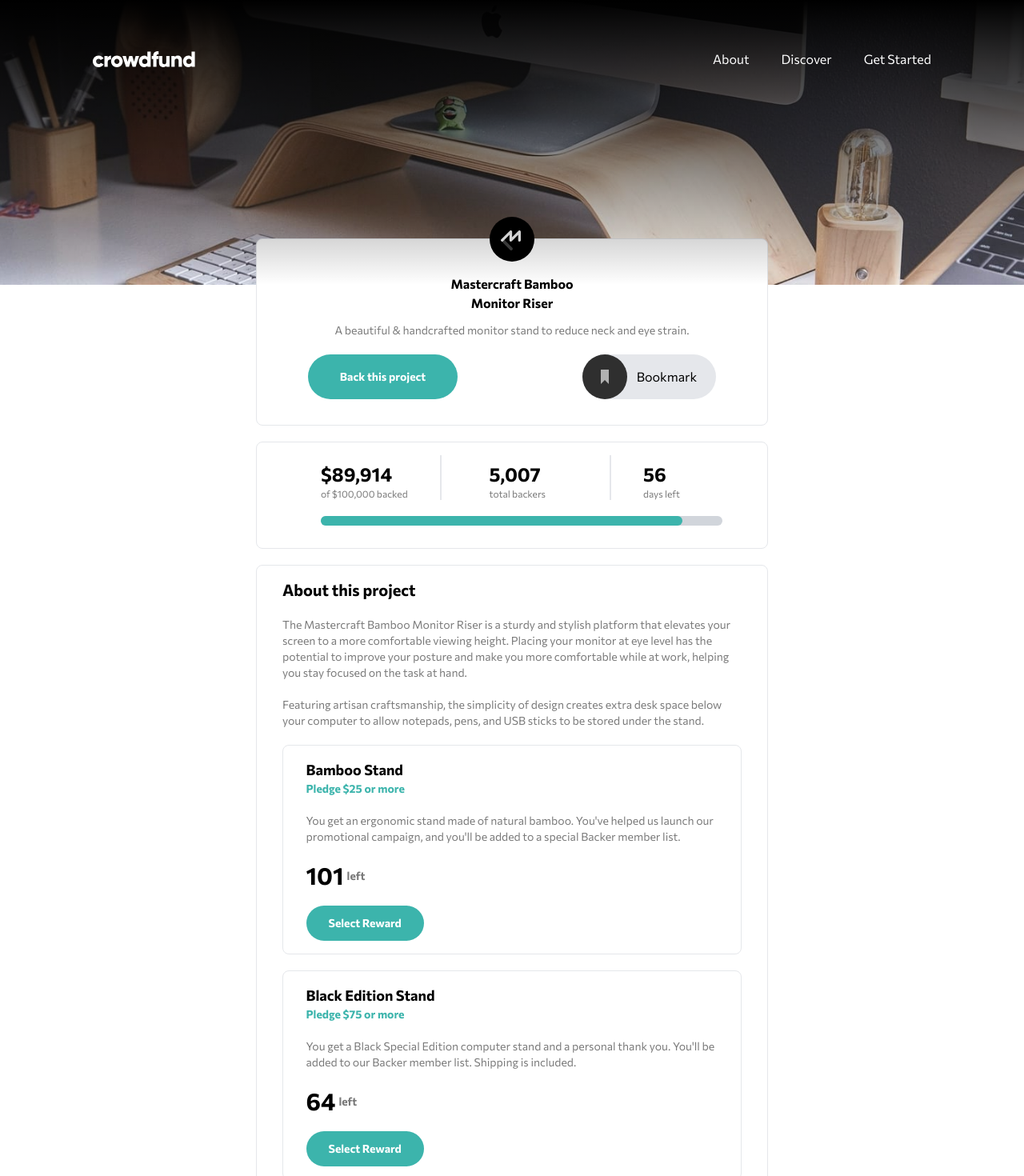
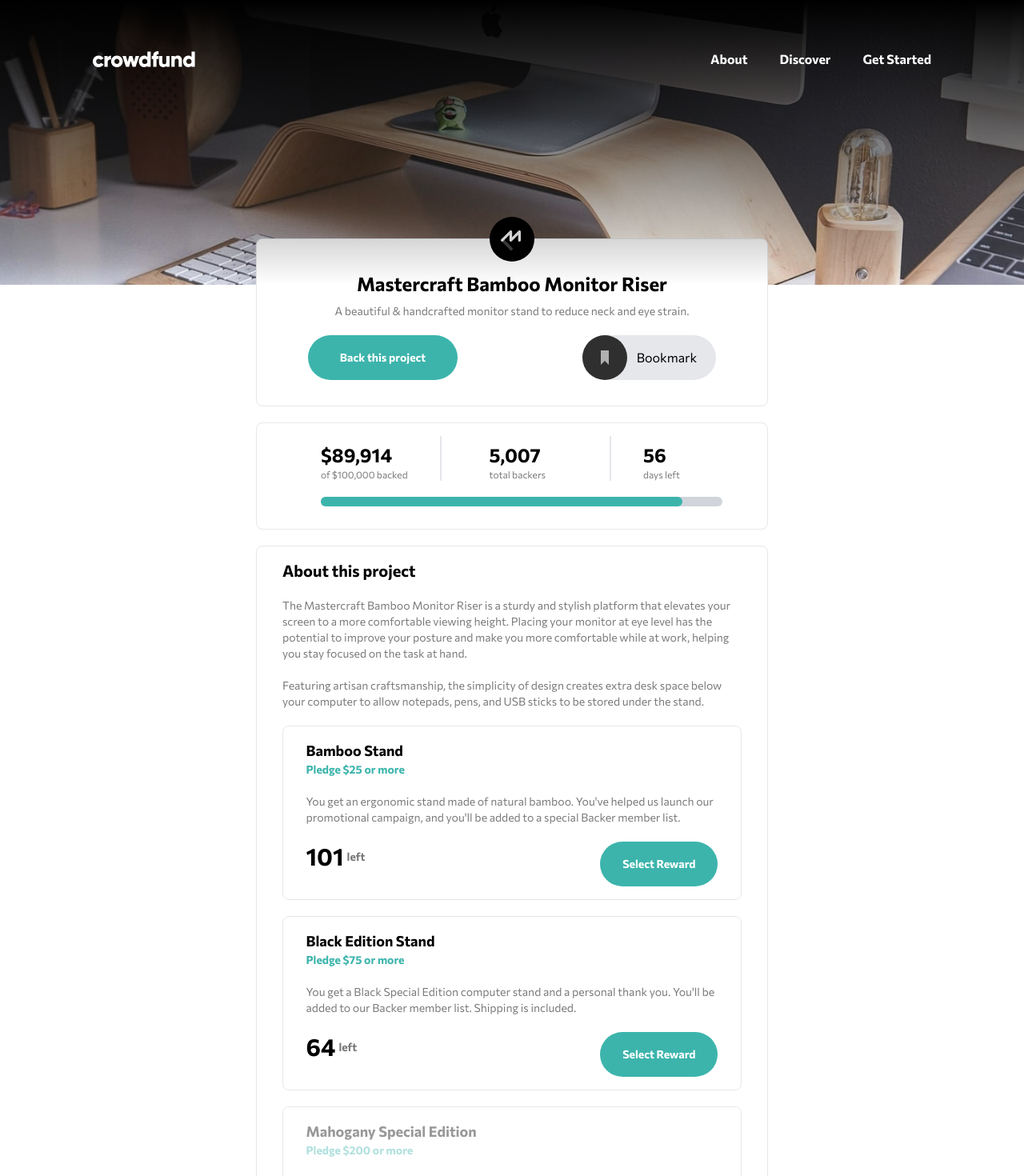
Before and after one commit to Julius-Sol/crowdfunding-product-page-main-react, a React (Vite) app: page / in a window 1280 px wide. Shown: the top 1470 px of the page at 80% size. Built offline with nearby package versions, Linux system fonts and the light colour scheme.

Commit message:
Refactor pledge button to fit desktop design

```diff
--- a/src/components/Navbar.jsx
+++ b/src/components/Navbar.jsx
@@ -19,7 +19,7 @@ console.log(openNavMenu)
         {openNavMenu? <img src={hamburger} alt="menu icon" className='py-1 tablet:hidden ' onClick={openMenu}/> : <img src={closeIcon} alt="Close Button" className='py-1' onClick={openMenu}/> }
       </div>
       <div className={openNavMenu? 'hidden tablet:block ': 'absolute flex flex-col self-center w-screen border-b-2.1 px-5 top-20'}>
-        <ul className='bg-white rounded-lg tablet:bg-transparent tablet:text-white tablet:flex'>
+        <ul className='bg-white rounded-lg tablet:bg-transparent tablet:text-white tablet:flex font-bold'>
           <li className='border-b-[.12rem] py-5 px-5 tablet:border-b-[0]'><a href="#">About</a></li>
           <li className='border-b-[.12rem] py-5 px-5 tablet:border-b-[0]'><a href="#">Discover</a></li>
           <li className='py-5 px-5'><a href="#">Get Started</a></li>
--- a/src/components/PledgeCard.jsx
+++ b/src/components/PledgeCard.jsx
@@ -5,12 +5,14 @@ export default function PledgeCard(props) {
   const {title, subTitle, description, numberLeft} = props
   return (
     <div className='bg-white border-[.5px] rounded-lg py-4 mb-5'>
-      <div className={`w-[90%] mx-auto ${numberLeft ? "" : "grayscale opacity-40"}`}>
+      <div className={`w-[90%] mx-auto ${numberLeft ? "" : " opacity-40"}`}>
         <h1 className='text-lg font-bold'>{title}</h1>
         <p className='text-sm font-bold text-Moderate-cyan mb-5'>{subTitle}</p>
         <p className='text-sm text-Dark-gray mb-5'>{description}</p>
-        <p className='text-3xl font-bold mb-5'>{numberLeft}<span className='relative text-sm text-Dark-gray -top-1.5 left-1'>left</span></p>
-        {numberLeft? <button className='bg-Moderate-cyan hover:bg-Dark-cyan rounded-full px-7 py-3 text-white text-sm font-bold'>Select Reward</button> : <button className='bg-Dark-gray hover:cursor-default rounded-full px-7 py-3 text-white text-sm font-bold'>Out of Stock</button> }
+        <div className='tablet:flex tablet:w-full justify-between'>
+          <p className='text-3xl font-bold mb-5'>{numberLeft}<span className='relative text-sm text-Dark-gray -top-1.5 left-1'>left</span></p>
+          {numberLeft? <button className='bg-Moderate-cyan hover:bg-Dark-cyan rounded-full px-7 py-3 text-white text-sm font-bold'>Select Reward</button> : <button className='bg-Dark-gray hover:cursor-default rounded-full px-7 py-3 text-white text-sm font-bold'>Out of Stock</button> }
+        </div>
       </div>
     </div>
   )
--- a/src/components/ProjectPage.jsx
+++ b/src/components/ProjectPage.jsx
@@ -11,7 +11,7 @@ const percentFinished = 89914 / 100000 * 100 + '%';
     <main className = " relative -top-16 mx-auto my-0 w-[90%] -z-[5] tablet:w-[50%]">
       <div className='flex flex-col bg-white items-center border-[.5px] rounded-lg text-center mb-5'>
         <img src={masterLogo} alt="mastercraft logo" className='relative -top-7 max-w-[56px]' />
-        <p className='relative text-base font-bold -top-3'>Mastercraft Bamboo <br /> Monitor Riser</p>
+        <p className='relative text-base font-bold tablet:text-[1.5rem] -top-3'>Mastercraft Bamboo <br className='tablet-xl:hidden' /> Monitor Riser</p>
         <p className='text-sm text-Dark-gray px-4'>A beautiful & handcrafted monitor stand to reduce neck and eye strain.</p>
         <div className='flex my-5 mb-8 gap-x-2 tablet:justify-between  tablet:w-[80%] tablet:mx-auto'>
           <button className='bg-Moderate-cyan hover:bg-Dark-cyan rounded-full px-10 text-white text-sm font-bold'>Back this project</button>
```
